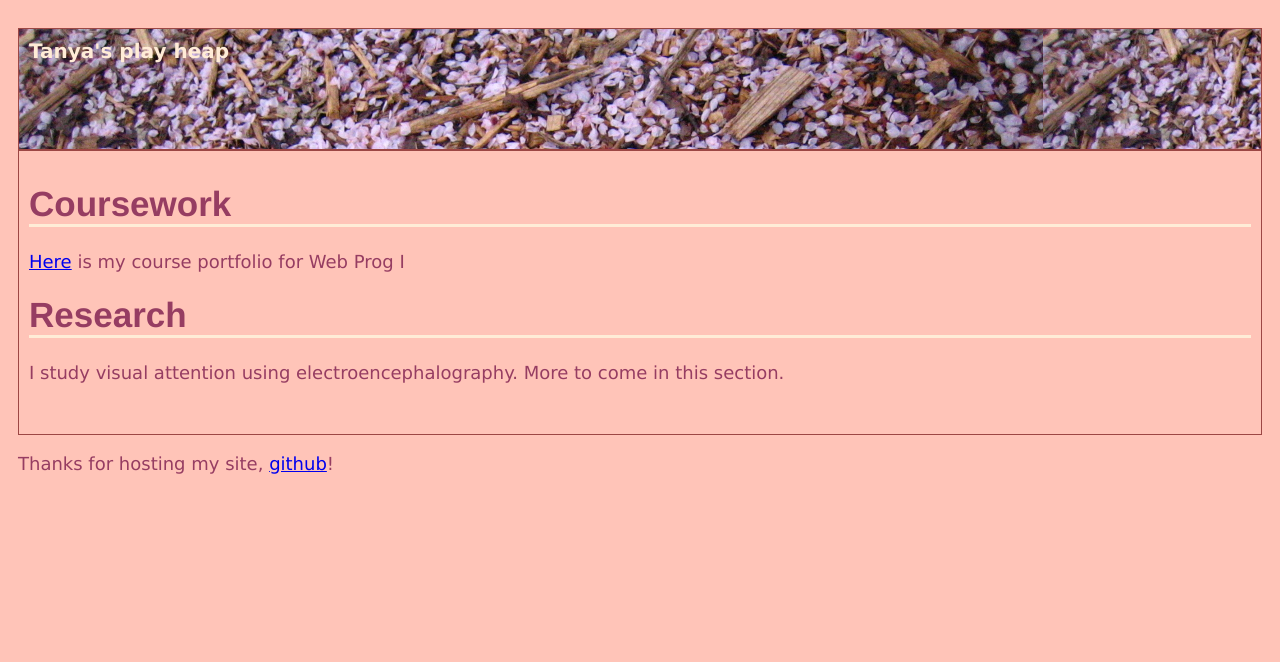
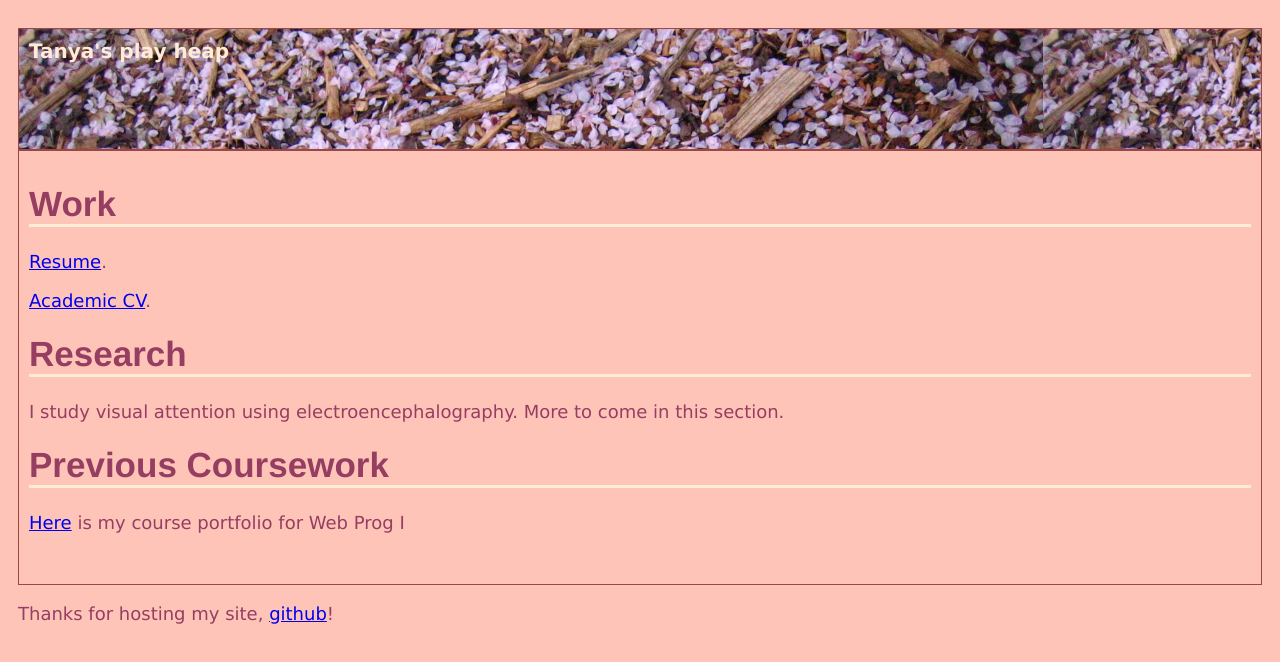
Before and after one commit to tanyaberde/tanyaberde.github.io, a plain HTML site: page index.html in a window 1280 px wide. Drawn offline with Linux system fonts and the light colour scheme.

Commit message:
Added links to CV and resume

```diff
--- a/index.html
+++ b/index.html
@@ -22,11 +22,18 @@
 
   <body>
   <main>
-  <h1>Coursework</h1>
+    <h1>Work</h1>
+
+    <p> <a href = "assets/docs/de Dios_resume_Jan2018.pdf"> Resume</a>.
+    <p> <a href = "assets/docs/de Dios_CV_May2018.pdf"> Academic CV</a>.
+
+    <h1>Research </h1>
+      <p> I study visual attention using electroencephalography. More to come in this section. </p>
+
+    <h1>Previous Coursework</h1>
   <p> <a href = "webprog1/webproghome.html"> Here</a> is my course portfolio for Web Prog I </p>
 
-  <h1>Research </h1>
-  <p> I study visual attention using electroencephalography. More to come in this section. </p>
+
 <br>
 
 </main>
```
